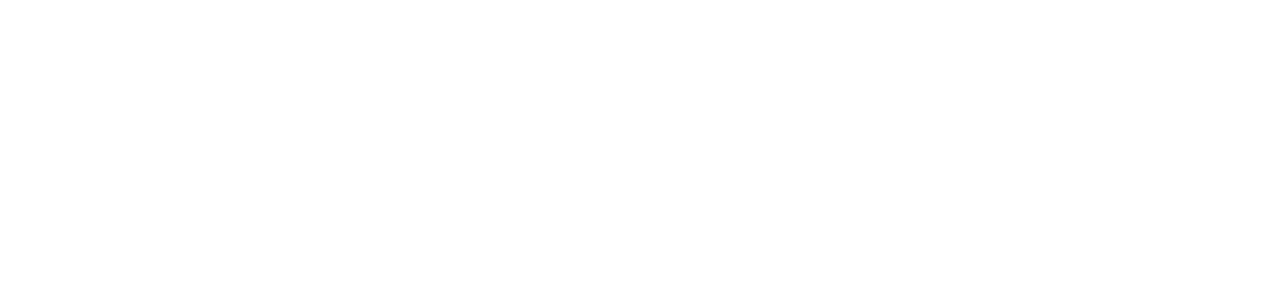
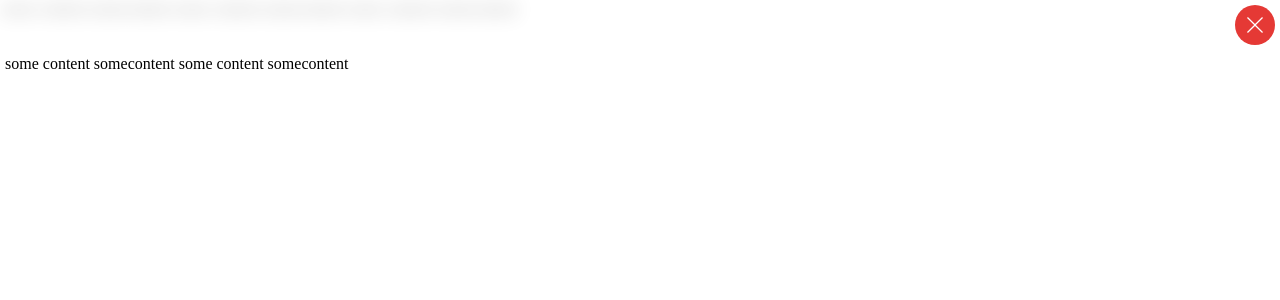
Before and after one commit to ryakosh/app_todo, a Vue app: page / in a window 1280 px wide. Shown: the top 300 px of the page. Built offline with nearby package versions, Linux system fonts and the light colour scheme.

Commit message:
Implement AppBluryOverlay component and fix some page sizing issues

```diff
--- a/src/App.vue
+++ b/src/App.vue
@@ -1,16 +1,36 @@
 <template>
   <div id="app">
+    <app-blury-overlay v-model="overlay">
+      some content somecontent
+      some content somecontent
+      some content somecontent
+
+      <div slot="overlay">
+      some content somecontent
+      some content somecontent
+      </div>
+    </app-blury-overlay>
   </div>
 </template>
 
 <script>
+import AppBluryOverlay from "./components/AppBluryOverlay/AppBluryOverlay";
 export default {
   name: "app",
-  components: {}
+  components: {
+    AppBluryOverlay
+  },
+  data() {
+    return {
+      overlay: true
+    }
+  }
 };
 </script>
 
 <style lang="scss">
 #app {
+  width: 100%;
+  height: 100%;
 }
 </style>
--- /dev/null
+++ b/src/assets/main.scss
@@ -0,0 +1,15 @@
+* {
+  box-sizing: border-box;
+}
+
+html, body {
+  width: 100%;
+  height: 100%;
+  margin: 0;
+  padding: 0;
+}
+
+.clearfix {
+  display: table;
+  clear: both;
+}
--- /dev/null
+++ b/src/components/AppBluryOverlay/AppBluryOverlay.vue
@@ -0,0 +1,109 @@
+<!--
+  Props: {
+    show: "If true, overlay will appear, It's used with v-model" -> Boolean,
+  },
+  Events: {
+    on-close: "Emitted when overlay's close button is clicked,
+      It's used with v-model" -> (false: Boolean)
+  },
+  Slot: {
+    default: "Slot used for storing actual page content",
+    overlay: "Slot used for storing overlay's content"
+  },
+  v-model: "Control visibility of the overlay" -> Boolean
+-->
+
+<template>
+  <div :class="['abo-container', {show}]">
+    <div class="content">
+      <slot></slot>
+    </div>
+
+    <div class="overlay">
+      <div class="top clearfix">
+        <app-circulartton
+        @click.native="$emit('on-close', false)"
+        bg="#e53935">
+          <img src="./assets/close-overlay-white.svg" alt="Close button" />
+        </app-circulartton>
+      </div>
+
+      <div class="bottom">
+        <slot name="overlay"></slot>
+      </div>
+    </div>
+  </div>
+</template>
+
+<script>
+import AppCirculartton from "../AppCirculartton/AppCirculartton";
+
+export default {
+  name: "AppBluryOverlay",
+  components: {
+    AppCirculartton
+  },
+  model: {
+    prop: "show",
+    event: "on-close"
+  },
+  props: {
+    show: {
+      type: Boolean,
+      required: true
+    }
+  }
+};
+</script>
+
+<style lang="scss">
+.abo-container {
+  width: 100%;
+  height: 100%;
+
+  .content {
+    width: inherit;
+    height: inherit;
+    filter: none;
+    opacity: none;
+    transition-property: filter, opacity;
+    transition-duration: .25s;
+  }
+
+  .overlay {
+    width: inherit;
+    height: inherit;
+    display: flex;
+    flex-direction: column;
+    position: fixed;
+    top: 0;
+    display: none;
+  }
+
+    .top {
+      width: 100%;
+      padding: 5px;
+
+      button {
+        float: right;
+      }
+    }
+
+    .bottom {
+      width: 100%;
+      height: 100%;
+      padding: 5px;
+    }
+}
+
+.abo-container.show {
+  .content {
+    filter: blur(10px);
+    opacity: 0.4;
+  }
+
+  .overlay {
+    display: block;
+  }
+}
+</style>
--- a/src/main.js
+++ b/src/main.js
@@ -1,5 +1,6 @@
 import Vue from 'vue'
 import App from './App.vue'
+import './assets/main.scss';
 
 Vue.config.productionTip = false
 
```
Also changed, not shown: src/components/AppBluryOverlay/assets/close-overlay-white.svg (added).
